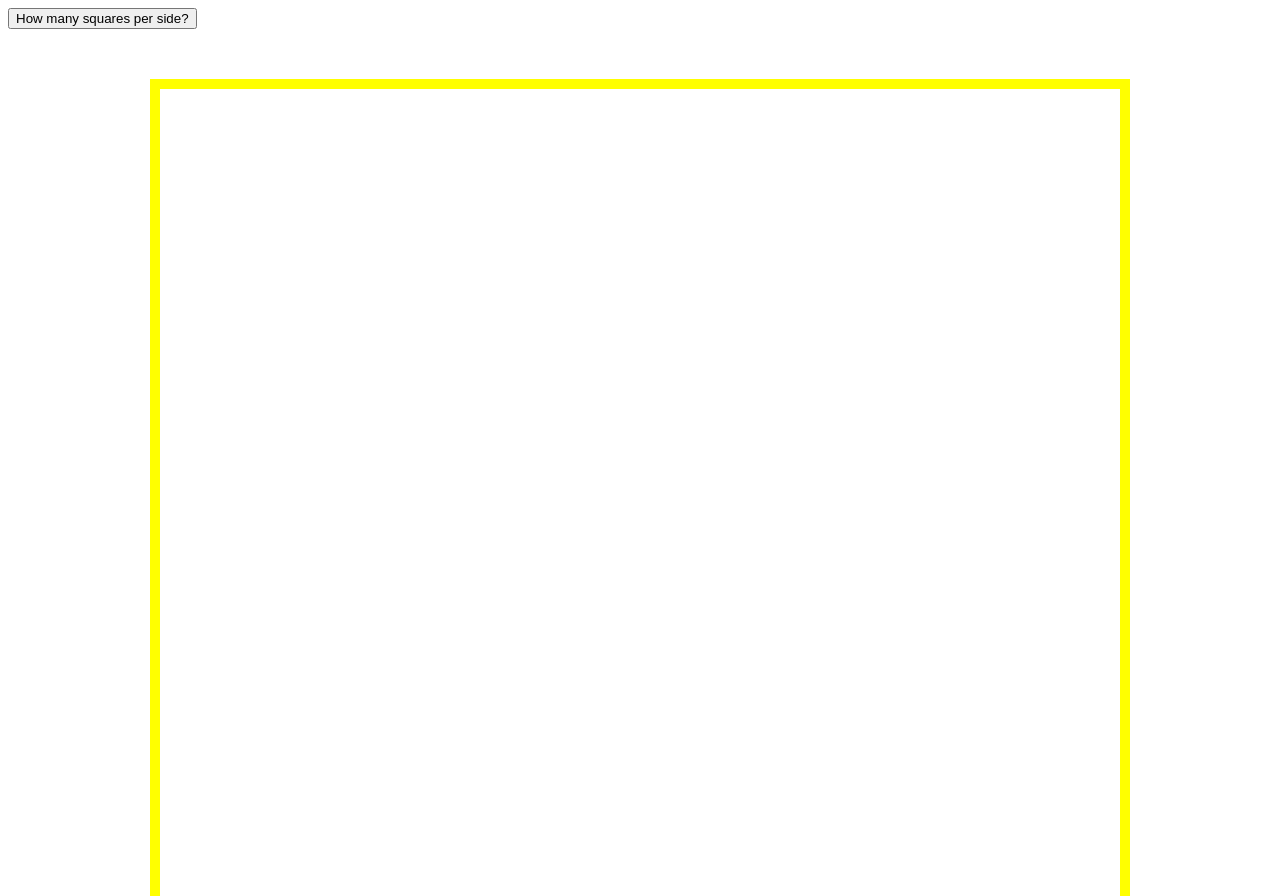
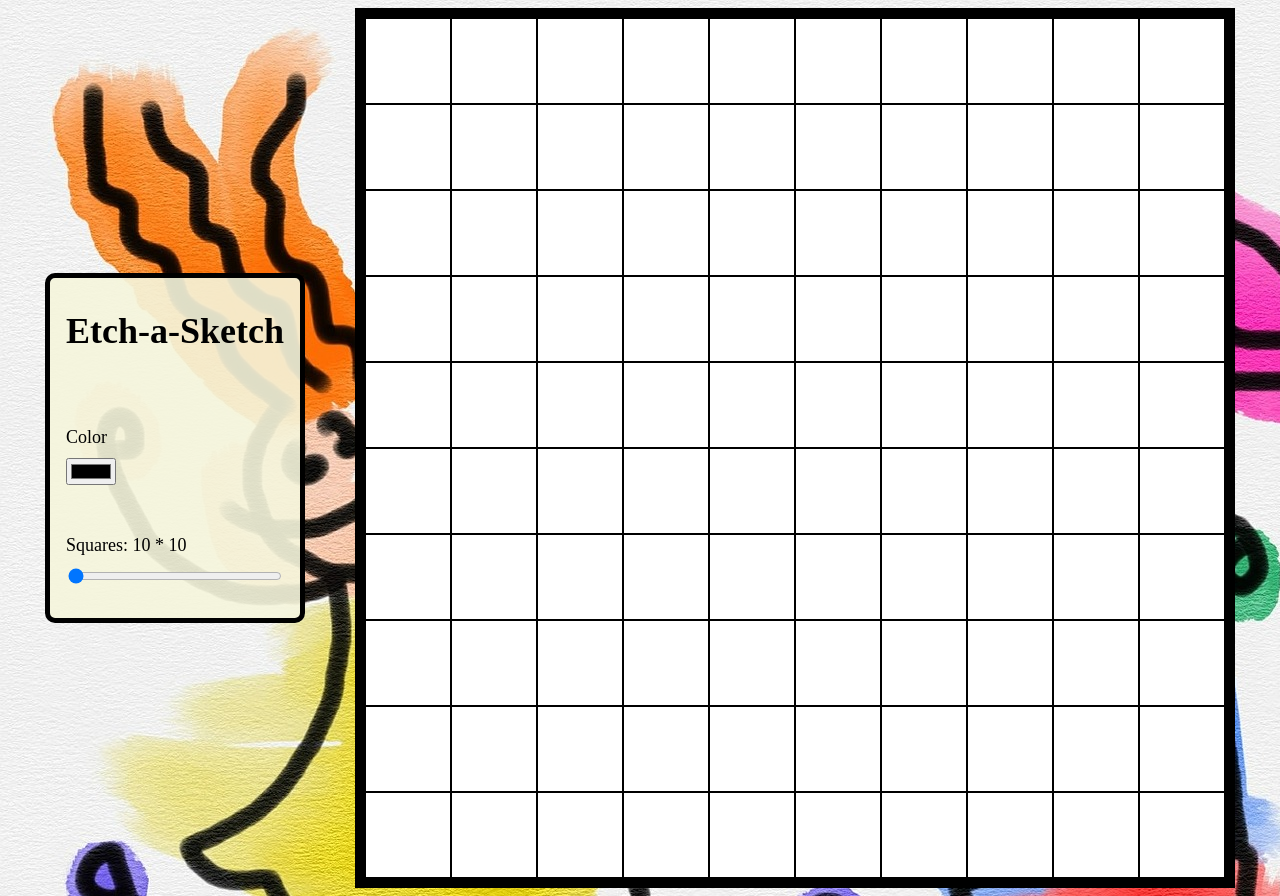
Before and after one commit to iron-frog/etch-a-sketch, a plain HTML site: page index.html in a window 1280 px wide. Shown: the top 896 px of the page. Drawn offline with Linux system fonts and the light colour scheme.

Commit message:
Add UI components
Allows the user change colour of their drawings and each line chan
be a different colour. Also changed the input of squares to a slider.

```diff
--- a/index.html
+++ b/index.html
@@ -10,9 +10,20 @@
 </head>
 
 <body>
-    <button class="but">How many squares per side?</button>
-    <div class="container">
+    <div class="layout">
+        <div class="options">
+            <h1>Etch-a-Sketch</h1>
 
+            <div class="colour-option">
+                <label for="col">Color</label>
+                <input type="color" id="col" name="col">
+            </div>
+            <div class="square-option">
+                <label for="squares">Squares: <span id="value"></span></label>
+                <input id="squares" type="range" name="sqaures" min="10" max="100" value="10">
+            </div>
+        </div>
+        <div class="container"></div>
     </div>
 </body>
 <script src="script.js"></script>
--- a/script.js
+++ b/script.js
@@ -1,19 +1,28 @@
 const container = document.querySelector(".container");
 const button = document.querySelector(".but");
+const slider = document.querySelector("#squares");
+const value = document.querySelector("#value");
+const colorVal = document.querySelector("#col");
+value.textContent = slider.value +" * " + slider.value ;
+//
 
-const containerWidth = container.offsetWidth-20;
-const containerHeight = container.offsetHeight-20;
 
-function createGrid(num){
-    while(container.firstChild){
+const containerWidth = container.offsetWidth - 20;
+const containerHeight = container.offsetHeight - 20;
+let startColour = [];
+let isDrawing = false;
+
+
+function createGrid(num) {
+    while (container.firstChild) {
         container.removeChild(container.firstChild);
     }
     const time = new Date();
     const seconds = time.getSeconds();
-    const squareWidth = (containerWidth/num) + "px";
-    const squareHeight = (containerHeight/num) + "px";
+    const squareWidth = (containerWidth / num) + "px";
+    const squareHeight = (containerHeight / num) + "px";
 
-    for(let i =0; i<num*num; i++){
+    for (let i = 0; i < num * num; i++) {
         let square = document.createElement("div");
         square.className = "square";
         square.style.width = squareWidth;
@@ -21,40 +30,40 @@ function createGrid(num){
         container.appendChild(square);
     }
     const newTime = new Date();
-    const newSeconds =newTime.getSeconds();
-    console.log("Time taken: " + (newSeconds-seconds));
+    const newSeconds = newTime.getSeconds();
+    console.log("Time taken: " + (newSeconds - seconds));
 }
 
-
-function howMany(){
-    let amount = parseInt(prompt("Input for how many squares per side"));
-    return amount
-}
-
-button.addEventListener("click", ()=>{
-    let amount = howMany();
-    if(!Number.isInteger(amount)){
-        alert("Please enter a number");
-    }
-    else if(amount >100){
-        alert("Please enter number less than 100");
-    }
-    else{
-        createGrid(amount);
-    }
-});
-
-function draw(e){
-    if(!(e.target.className =="square")){
+function draw(e) {
+    if (!(e.target.className == "square")) {
         return;
     }
+
     const square = document.querySelectorAll(".square");
-    square.forEach(item => item.addEventListener('mousemove', ()=>{
-        item.classList.add("hover");
-    }))
-    // square.forEach(item=> item.addEventListener('transitionend', ()=>{
-    //         item.classList.remove("hover");
-    //     }));
+    square.forEach(item => item.addEventListener('mousemove', () => {
+
+        if (isDrawing) {
+            item.classList.add("hover");
+            item.style.backgroundColor = colorVal.value;
+        }
+
+    }));
+    square.forEach(item => item.addEventListener('mousedown', () => {
+        isDrawing = true;
+    }));
+    square.forEach(item => item.addEventListener('mouseup', () => {
+        isDrawing = false;
+    }));
+    // square.forEach(item => item.addEventListener('mouseout', () => {
+    //     isDrawing = false;
+    // }));
+
 }
+createGrid(slider.value);
+slider.addEventListener('input', (e)=>{
+    value.textContent = slider.value +" * " + slider.value ;
+    createGrid(e.target.value);
+})
 
+container.addEventListener('mousemout', ()=> isDrawing =false);
 container.addEventListener('mousemove', draw);
--- a/style.css
+++ b/style.css
@@ -1,28 +1,69 @@
+:root {
+    --base: black;
+  }
+
+body{
+    background-image: url("images/kidDrawing.jpg");
+}
+
+.layout{
+    display: flex;
+    justify-content: center;
+    align-items: center;
+    gap: 50px;
+}
+.options{
+    display: flex;
+    flex-direction: column;
+    justify-content: center;
+    gap: 50px;
+    height: 50%;
+    border: 5px solid black;
+    border-radius: 10px;
+    padding: 2rem 1rem;
+    background-color: rgba(245,245,220, .9);
+    font-size: large;
+
+}
+
+.colour-option{
+    display: flex;
+    gap: 10px;
+    flex-direction: column;
+}
+
+.square-option{
+    display: flex;
+    gap: 10px;
+    flex-direction: column;
+}
+
 .container{
     display: flex;
     flex:0;
-    border: 10px solid yellow;
-    min-width: 960px;
-    min-height: 960px;
-    max-width: 960px;
-    max-height: 960px;
+    border: 10px solid black;
+    min-width: 860px;
+    min-height: 860px;
+    max-width: 860px;
+    max-height: 860px;
     flex-wrap: wrap;
-    margin: auto;
-    /* box-sizing: border-box; */
+
 }
-
+h1{
+    margin-top:0;
+}
 .square{
-    background-color: red;
+    background-color: white;
     border: 1px solid black;
-    flex:1 0 auto;
+    flex:1 1 auto;
     box-sizing: border-box;
-    transition: background-color .8s;
 }
 
 .hover{
-    background-color: green;
+    background-color:var(--base);
 }
 
 .but{
     margin-bottom:50px;
+    /* flex:0; */
 }
```
Also changed, not shown: images/kidDrawing.jpg (added).
